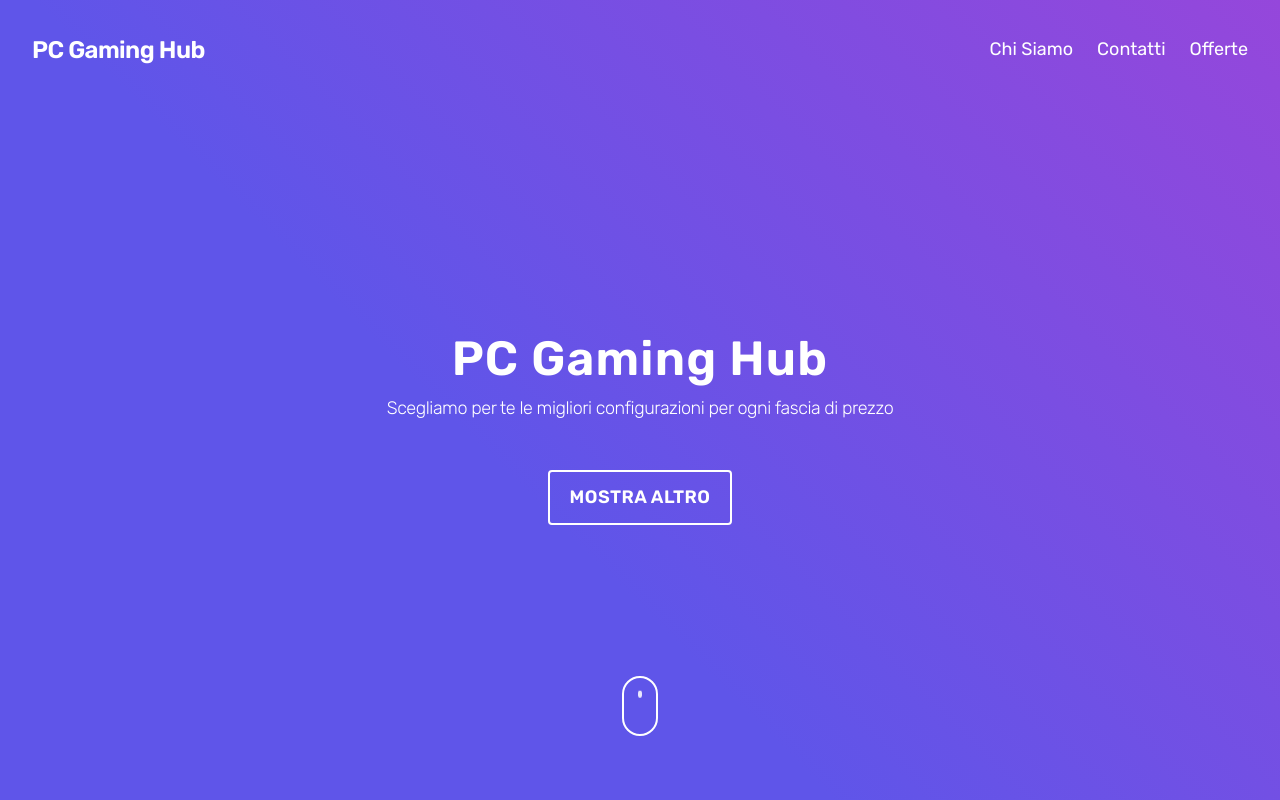
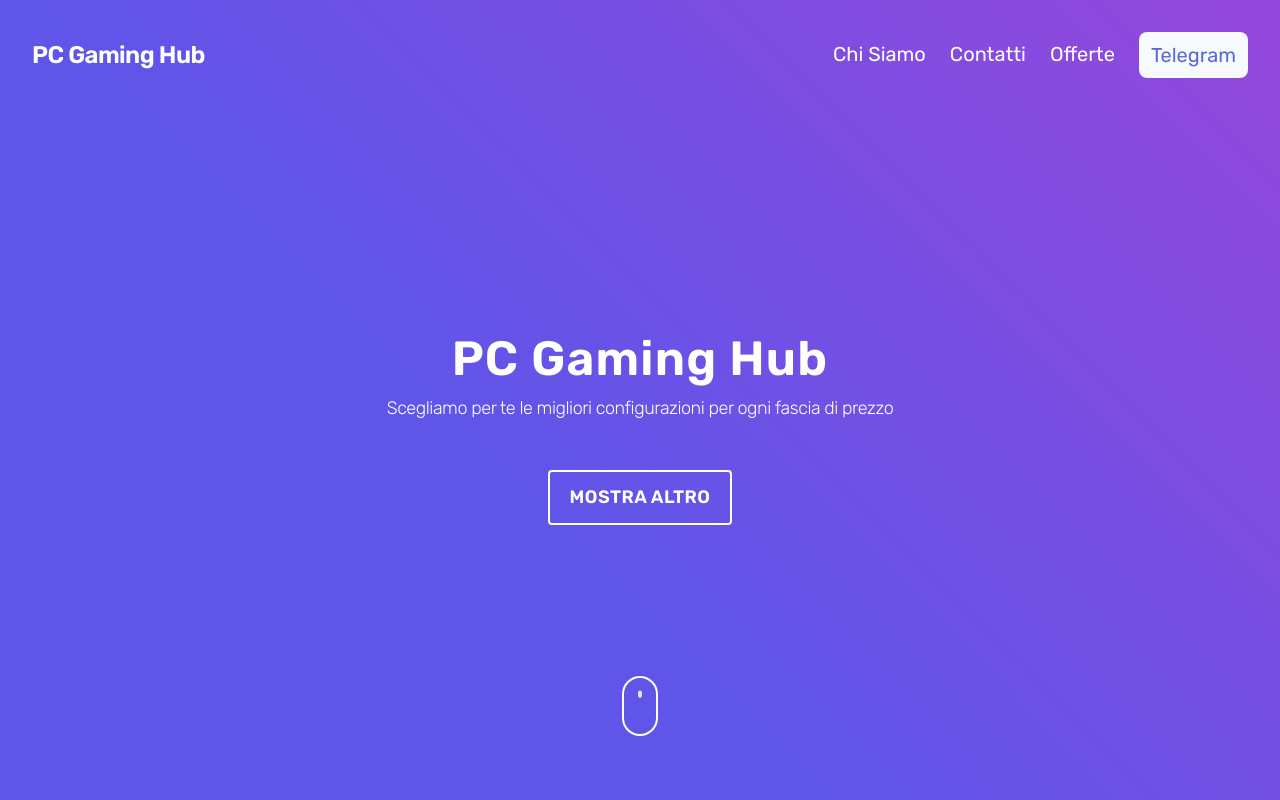
Before and after one commit to albizan/pcgaminghub_frontend, a Next.js app: page / in a window 1280 px wide. Shown: the top 800 px of the page. Built offline with nearby package versions, Linux system fonts and the light colour scheme; no server answers.

Commit message:
Fixed mobile view and add telegram button

```diff
--- a/components/Navbar/Navbar.tsx
+++ b/components/Navbar/Navbar.tsx
@@ -10,7 +10,7 @@ export default function Navbar({ landing }) {
   }
 
   return (
-    <header className="flex flex-wrap text-gray-700 py-4 lg:py-8">
+    <header className="flex flex-wrap text-gray-700 py-4 lg:py-8 select-none">
       <div className="flex-1 flex justify-between items-center">
         <a href="#" className={classNames({ "text-white": landing, "text-indigo-600": !landing }, "text-2xl font-semibold tracking-tight")}>
           PC Gaming Hub
@@ -26,7 +26,7 @@ export default function Navbar({ landing }) {
         className={classNames({ hidden: !isOpen, block: isOpen, "text-white": landing, "text-indigo-600": !landing }, "lg:flex lg:items-center lg:w-auto w-full")}
         id="menu"
       >
-        <nav className="text-right text-2xl lg:text-lg lg:text-left">
+        <nav className="text-right text-lg lg:text-xl lg:text-left">
           <ul className="lg:flex items-center justify-between lg:pt-0">
             <li className="border-2 border-white p-3 rounded-lg lg:border-0 lg:p-0 my-3 lg:my-0">
               <a
@@ -55,6 +55,18 @@ export default function Navbar({ landing }) {
                 Offerte
               </a>
             </li>
+            <li className="lg:border-0 lg:p-0 my-3 lg:my-0">
+              <a
+                className={classNames(
+                  { "hover:border-white": landing, "hover:border-indigo-600": !landing },
+                  "inline-block bg-gray-100 text-indigo-600 lg:ml-6 rounded-lg px-3 py-2",
+                )}
+                target="_blank"
+                href="https://t.me/pcbuildingitaly"
+              >
+                Telegram
+              </a>
+            </li>
           </ul>
         </nav>
       </div>
```
